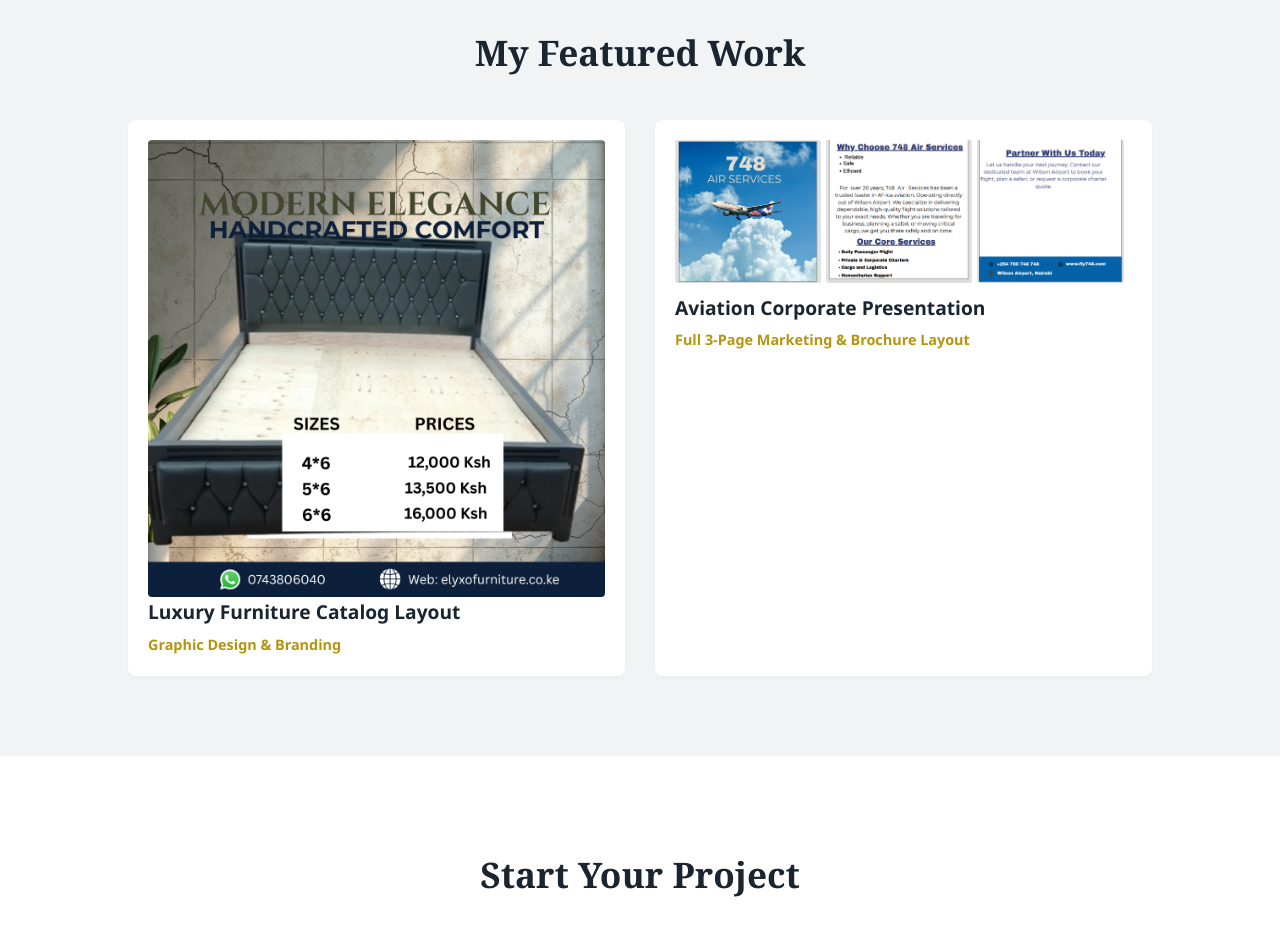
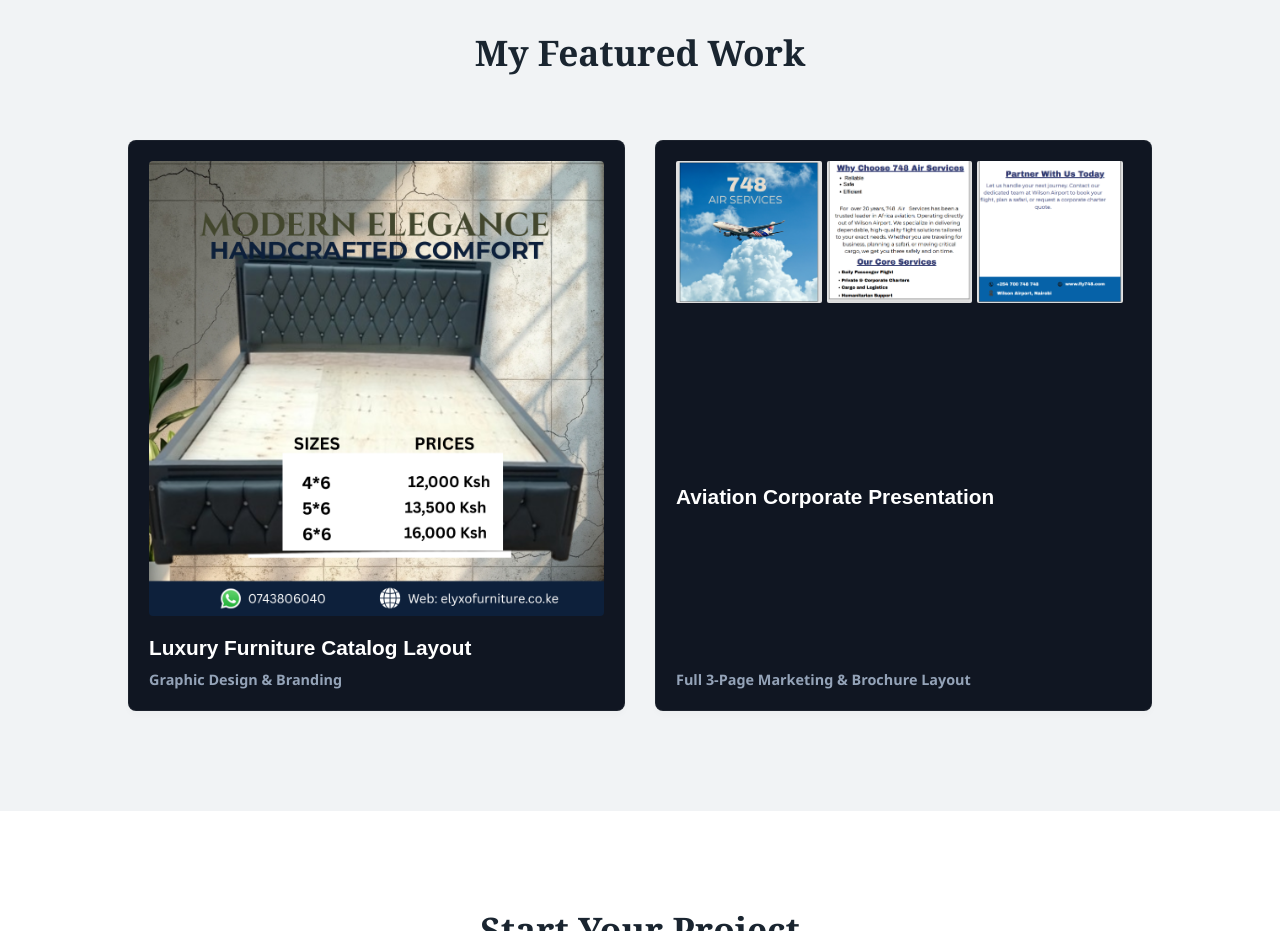
Before and after one commit to brianirungu224-sys/Sanifu-Digital, a website: page index.html in a window 1280 px wide. Shown: the part 1360-2291 px from the top of the page. Drawn offline with Linux system fonts and the light colour scheme.

Commit message:
Update portfolio grid styles for all 7 projects

```diff
--- a/style.css
+++ b/style.css
@@ -192,6 +192,52 @@ nav ul li a:hover {
     font-weight: 600;
 }
 
+/* --- PORTFOLIO GRID SYSTEM --- */
+.portfolio-grid {
+    display: grid;
+    grid-template-columns: repeat(auto-fit, minmax(300px, 1fr));
+    gap: 30px;
+    padding: 20px 0;
+}
+
+.portfolio-card {
+    background-color: #101622; /* Matches your premium dark theme */
+    border: 1px solid rgba(255, 255, 255, 0.05);
+    border-radius: 8px;
+    padding: 20px;
+    transition: all 0.3s ease-in-out;
+    display: flex;
+    flex-direction: column;
+    justify-content: space-between;
+}
+
+/* Premium Hover Glow Effect */
+.portfolio-card:hover {
+    transform: translateY(-5px);
+    border-color: #c5a880; /* Gold accent border */
+    box-shadow: 0 10px 20px rgba(197, 168, 128, 0.1);
+}
+
+.portfolio-card img {
+    width: 100%;
+    height: auto;
+    object-fit: cover;
+    border-radius: 4px;
+}
+
+.portfolio-card h3 {
+    font-size: 1.3rem;
+    color: #ffffff;
+    margin: 15px 0 5px 0;
+    font-family: 'Cabinet Grotesk', sans-serif;
+}
+
+.portfolio-card p {
+    font-size: 0.9rem;
+    color: #94a3b8;
+    line-height: 1.4;
+}
+
 /* ==========================================
    6. CONTACT SECTION
    ========================================== */
```
